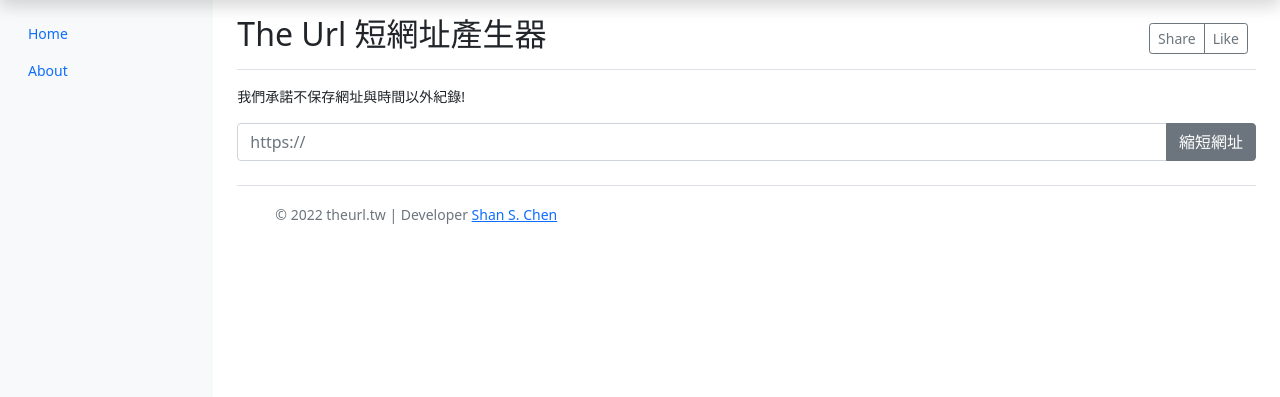
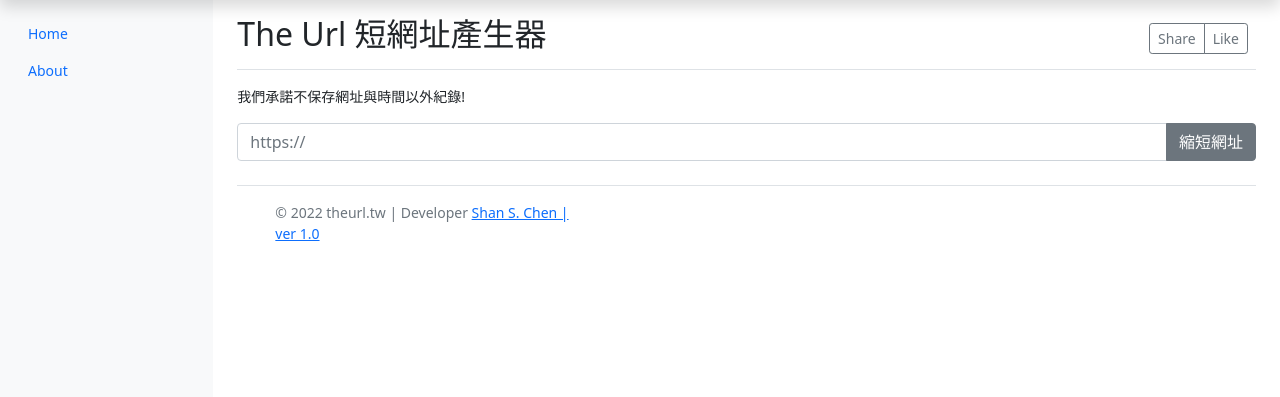
Before and after one commit to stwater20/the-url, a Flask app: page / in a window 1280 px wide. Shown: the part 49-446 px from the top of the page. Run offline with Flask 2, Linux system fonts and the light colour scheme; some libraries are stand-ins or nearby versions.

Commit message:
fix workflows

```diff
--- a/templates/index.html
+++ b/templates/index.html
@@ -124,7 +124,7 @@
               </svg>
             </a>
             <span class="text-muted">© 2022 theurl.tw | Developer <a href="https://sectools.tw/author-ryan">Shan S.
-                Chen</a></span>
+                Chen | ver 1.0 </a></span>
           </div>
 
           <ul class="nav col-md-4 justify-content-end list-unstyled d-flex">
```
Also changed, not shown: requirements.txt (+5 -3 lines), 1 other file.
